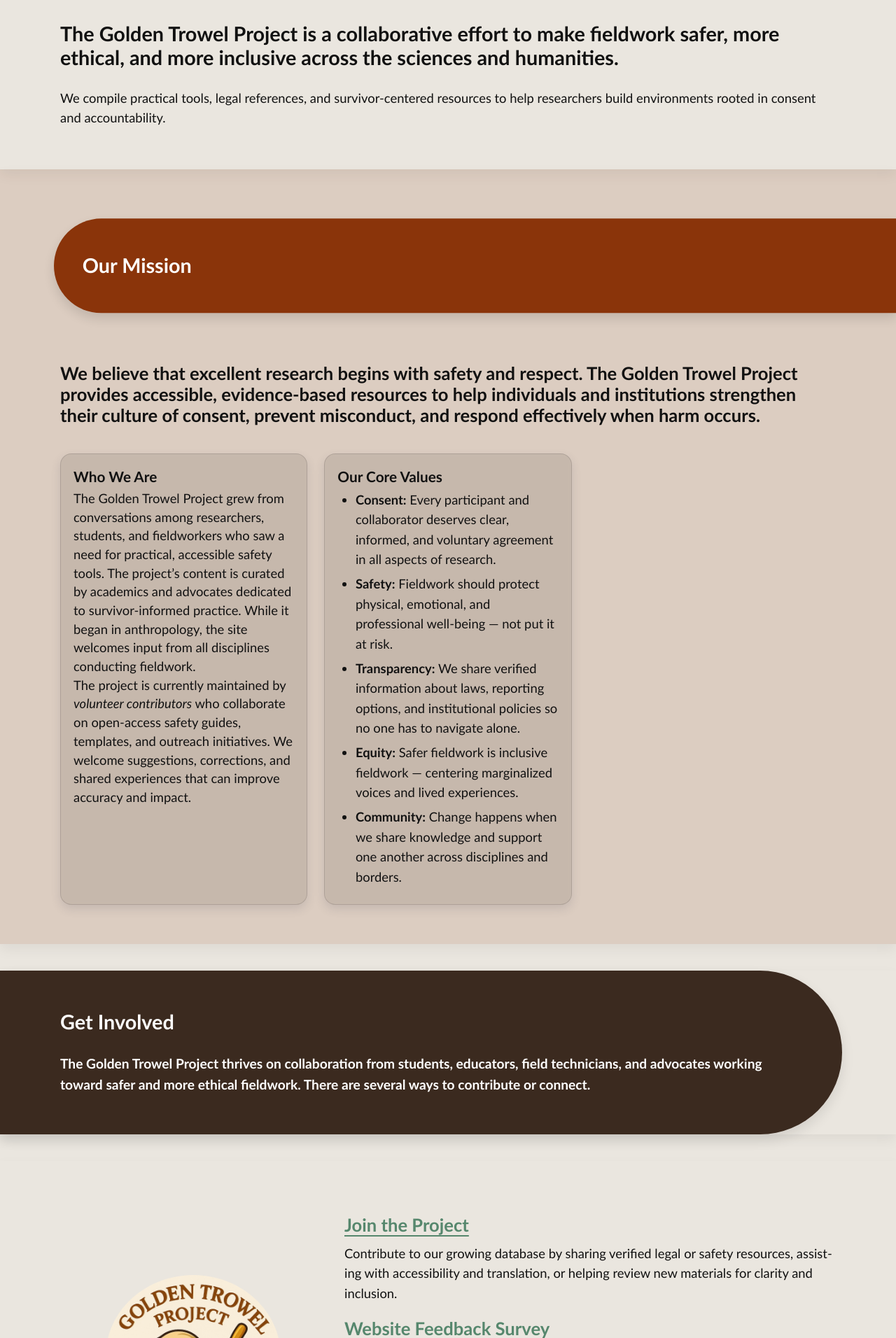
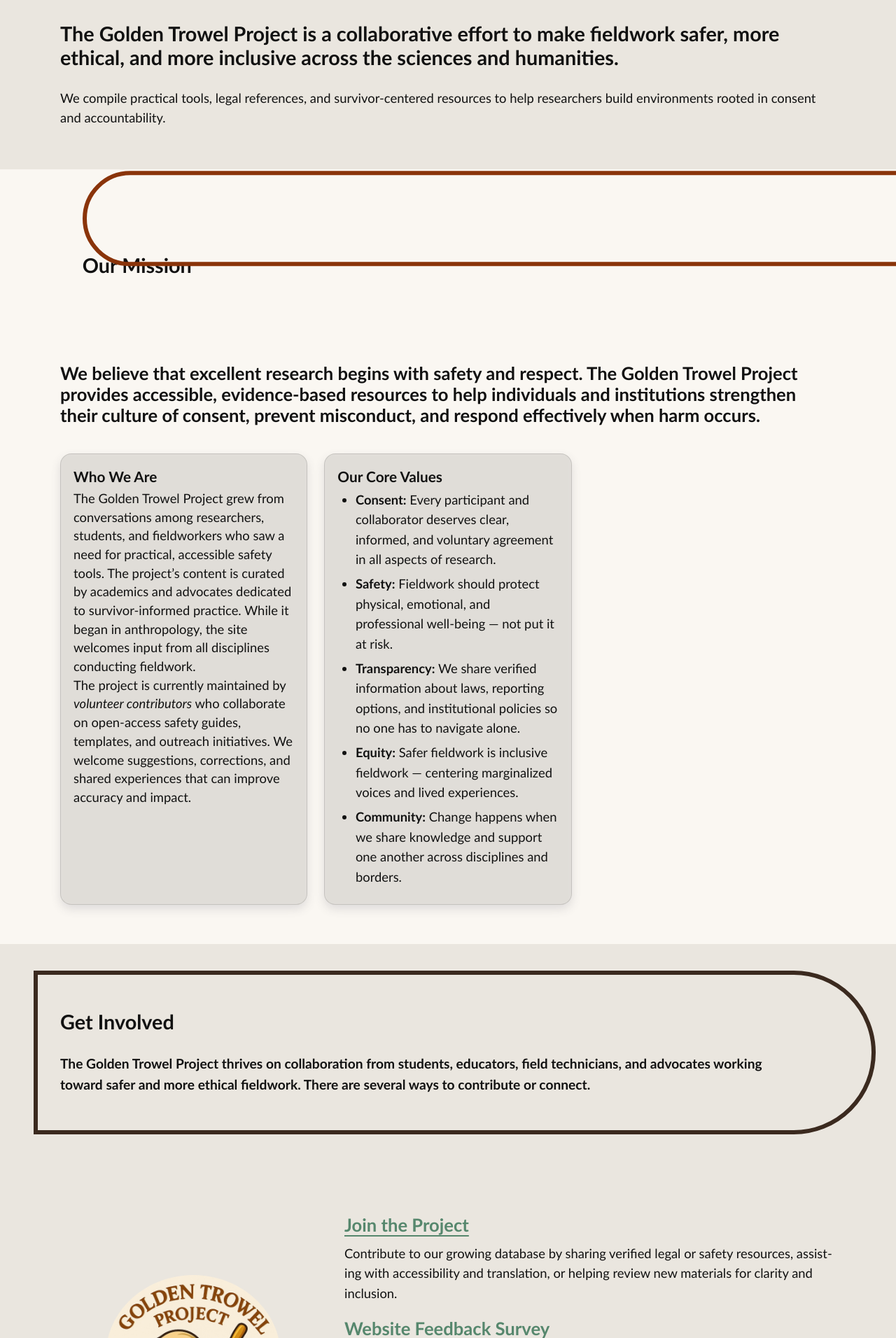
Before and after one commit to AnthroSafetyWarrior/GoldenTrowelProject, a Jekyll site: the page built from _pages/aboutus.html, in a window 1280 px wide. Shown: the part 812-2724 px from the top of the page at 70% size. Built offline with Jekyll 4.4.1, drawn with Linux system fonts in a browser that asks for light colours.

Commit message:
updating name

```diff
--- a/_layouts/default.html
+++ b/_layouts/default.html
@@ -890,63 +890,78 @@
 }
 
 
-/* ===== SECTION STRIPES — paint the background of the whole section ===== */
-/* Never touches nav flyout; only <main> content sections */
-main .section{
-  position: relative;
+/* ===== HARD RESET: page pills/bands/heads are OUTLINE-ONLY in <main> ===== */
+main :is(.pill, .pillband, .pillhead):not(.pill--nav){
+  color: var(--ink) !important;
+  background: transparent !important;
+  position: relative;               /* keep stacking context */
   isolation: isolate;
   z-index: 0;
 }
 
-/* The wash that sits behind the section’s content */
-main .section::before{
-  content: "";
-  position: absolute;
-  inset: 0 auto 0 calc(50% - 50vw); /* default: hug left edge */
-  width: 100vw;                     /* full bleed */
-  background: var(--section-stripe, transparent);
-  z-index: -1;
-  pointer-events: none;
-  box-shadow: 0 8px 18px rgba(0,0,0,.06); /* subtle depth like your pills */
+/* Turn their ribbons into outlines; kill any fills */
+main :is(.pill, .pillband, .pillhead):not(.pill--nav)::before{
+  content:"";
+  position:absolute;
+  inset:0 auto;
+  background: transparent !important;                         /* no fill */
+  border: var(--pill-border, 6px) solid var(--pill-color, var(--soil)) !important;
+  box-shadow: none !important;
+  z-index: 1;                                                 /* below real content */
+}
+/* Extra safety: nuke the legacy band fills that were set earlier */
+main .pill::before,
+main .pillband::before,
+main .pillhead::before{
+  background: transparent !important;
 }
 
-/* If this section contains a RIGHT-clipped pillhead/band, hug the right edge */
+/* ===== SECTION STRIPES: strict side colors, no color-mix tints ===== */
+main .section{
+  position: relative;
+  isolation: isolate;
+}
+main .section::before{
+  content:"";
+  position:absolute;
+  top:0; bottom:0;
+  left: calc(50% - 50vw);            /* default: hug left edge */
+  width: 100vw;
+  background: var(--section-stripe, transparent);
+  z-index: -1;                        /* behind content + outlines */
+  pointer-events: none;
+}
+
+/* choose stripe color ONLY by which way the first pillhead/band is clipped */
+main .section:has(> .pillhead.pill--clip-left),
+main .section:has(> .pillband.pill--clip-left){
+  --section-stripe: var(--wave-dark);   /* the brownish wash */
+}
 main .section:has(> .pillhead.pill--clip-right),
 main .section:has(> .pillband.pill--clip-right){
-  --section-side: right;
+  --section-stripe: var(--offwhite);    /* the light wash */
+  /* and hug the right edge for right-clipped blocks */
 }
 main .section:has(> .pillhead.pill--clip-right)::before,
 main .section:has(> .pillband.pill--clip-right)::before{
-  left: auto;
+  left:auto;
   right: calc(50% - 50vw);
 }
 
-/* Choose the wash color by clip side by default */
-main .section:has(> .pillhead.pill--clip-left),
-main .section:has(> .pillband.pill--clip-left){
-  --section-stripe: var(--wave-dark);
+/* IMPORTANT: disable all theme-based stripe overrides */
+main .section{
+  --section-stripe: var(--section-stripe);
 }
-main .section:has(> .pillhead.pill--clip-right),
-main .section:has(> .pillband.pill--clip-right){
-  --section-stripe: var(--offwhite);
-}
-
-/* Optional: theme overrides if you want a tinted wash that matches the pill */
+/* If you previously had 'color-mix' overrides, remove them or force neutral: */
 main .section:has(> .pillhead.pill--orange),
-main .section:has(> .pillband.pill--orange){
-  --section-stripe: color-mix(in srgb, var(--logo-orange) 14%, transparent);
-}
+main .section:has(> .pillband.pill--orange),
 main .section:has(> .pillhead.pill--soil),
-main .section:has(> .pillband.pill--soil){
-  --section-stripe: color-mix(in srgb, var(--soil) 12%, transparent);
-}
+main .section:has(> .pillband.pill--soil),
 main .section:has(> .pillhead.pill--slate),
-main .section:has(> .pillband.pill--slate){
-  --section-stripe: color-mix(in srgb, var(--slate) 12%, transparent);
-}
+main .section:has(> .pillband.pill--slate),
 main .section:has(> .pillhead.pill--sage),
 main .section:has(> .pillband.pill--sage){
-  --section-stripe: color-mix(in srgb, var(--sage) 12%, transparent);
+  /* no override — keep the side-based color */
 }
 
 </style>
```
